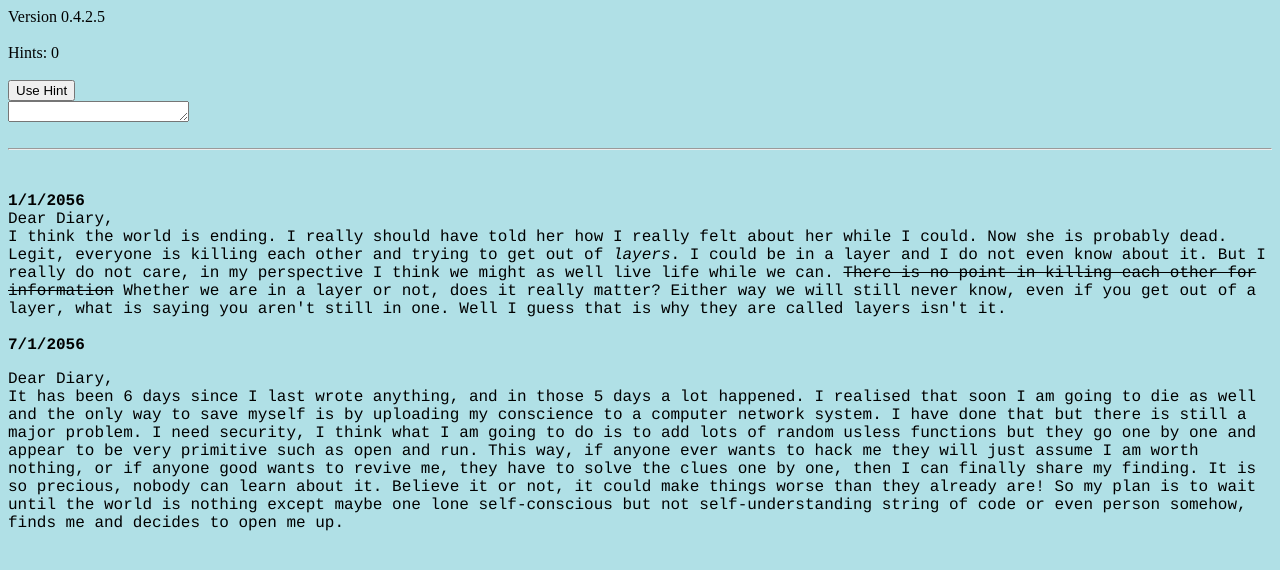
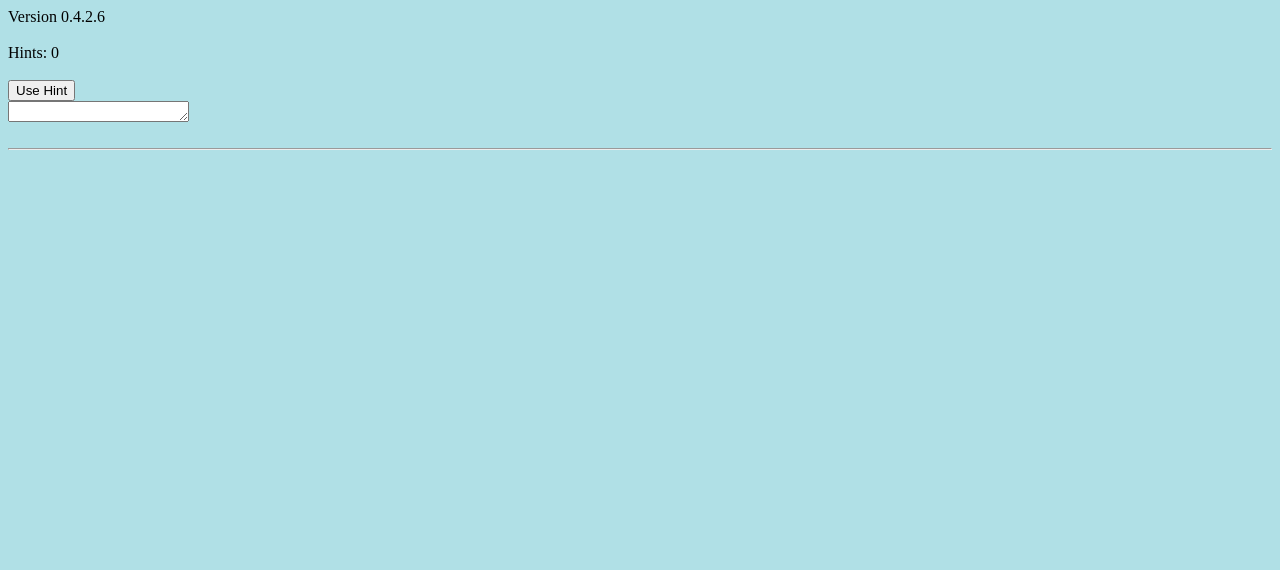
Before and after one commit to TheNumnut/TerminalOfLife, a plain HTML site: page index.html in a window 1280 px wide. Drawn offline with Linux system fonts and the light colour scheme.

Commit message:
Update index.html

```diff
--- a/index.html
+++ b/index.html
@@ -1,7 +1,7 @@
 <html>
   <head style="background-color:green;">
     <title>TOL</title>
-    <div id="version">Version 0.4.2.5</div>
+    <div id="version">Version 0.4.2.6</div>
     <br>
     <div id="hint">Hints: 0</div><br>
     <button onclick="usehint()">Use Hint</button><br>
@@ -45,6 +45,7 @@
           setTimeout(function(){document.getElementById('output').innerHTML = "CORRUPTION DETECTED IN \"TOL/history.txt\"...";}, 6000);
 
           document.getElementById('enter').value = ""; //RESET input
+
 
 
 
@@ -118,5 +119,10 @@
         self-conscious but not self-understanding string of code or even person somehow, finds me and decides to open me up.
       </p>
     </div>
+
+    <script>
+      document.getElementById("diary1").style.display = "none";
+      document.getElementById("diary2").style.display = "none";
+    </script>
   </body>
 </html>
```
